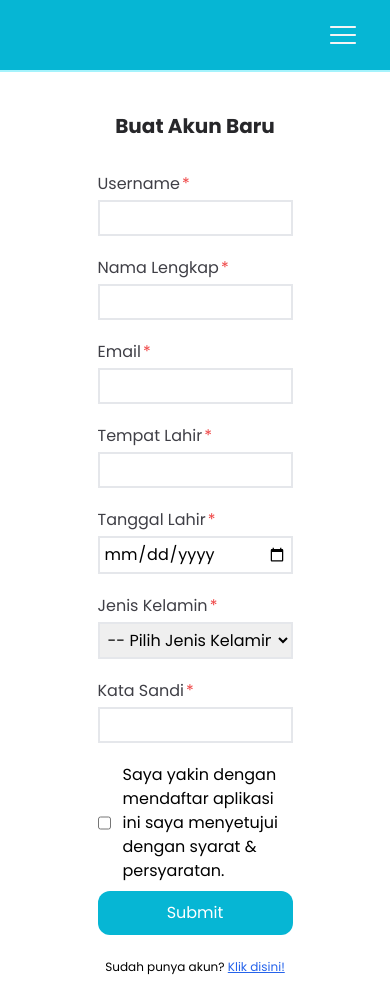
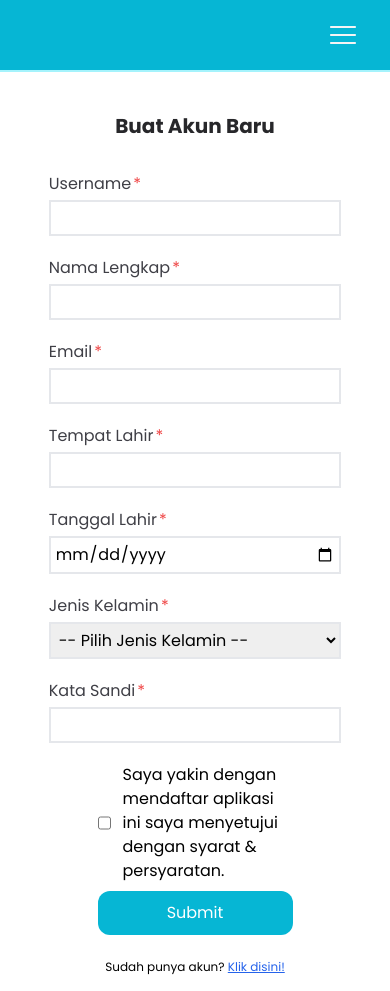
Before and after one commit to zackdesu/konseling-sekolah, a React (Vite) app in the folder frontend/: page /register in a window 390 px wide. Built offline with nearby package versions, Linux system fonts and the light colour scheme.

Commit message:
feat: responsive label fix

```diff
--- a/frontend/src/index.css
+++ b/frontend/src/index.css
@@ -63,9 +63,9 @@
   }
 
   .labelinput {
-    @apply text-zinc-700 w-1/2 sm:w-1/3 lg:w-1/4 mb-1 after:content-['*'] after:ml-0.5 after:text-red-500;
+    @apply text-zinc-700 w-3/4 sm:w-1/3 lg:w-1/4 mb-1 after:content-['*'] after:ml-0.5 after:text-red-500;
   }
   .userinput {
-    @apply w-1/2 sm:w-1/3 lg:w-1/4 border-2 mb-5 p-1;
+    @apply w-9/12 sm:w-1/3 lg:w-1/4 border-2 mb-5 p-1;
   }
 }
```
